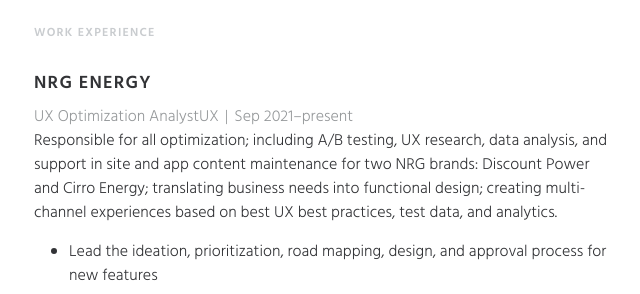
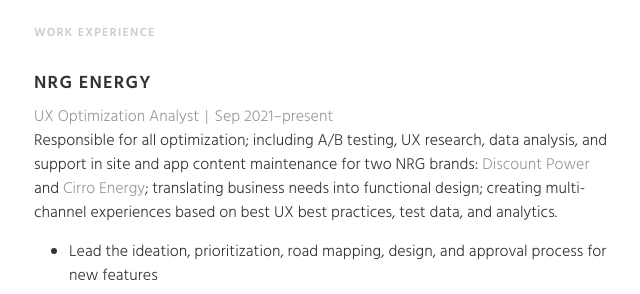
Before and after one commit to mattfredfry/mattfredfry.github.io, a Jekyll site: the page built from resume.html, in a window 1280 px wide and 900 px high. Shown: the part 346-640 px from the top of the window, without its empty margins (316-956 px from the left). Built offline with Jekyll 4.4.1, drawn with Linux system fonts in a browser that asks for light colours; nearby versions of some CDN libraries.

Commit message:
fixing typos

```diff
--- a/resume.html
+++ b/resume.html
@@ -42,9 +42,9 @@
             <a class="c-fancy-link" href="https://www.nrg.com/" target="_blank">
               <h3>NRG Energy</h3><div class="icon-link"></div>
             </a>
-            <div class="secondary"><span>UX Optimization AnalystUX</span><span class="separator">|</span><span><span>Sep 2021</span><span>–</span><span>present</span></span>
+            <div class="secondary"><span>UX Optimization Analyst</span><span class="separator">|</span><span><span>Sep 2021</span><span>–</span><span>present</span></span>
             </div>
-            <p>Responsible for all optimization; including A/B testing, UX research, data analysis, and support in site and app content maintenance for two NRG brands: Discount Power and Cirro Energy; translating business needs into functional design; creating multi-channel experiences based on best UX best practices, test data, and analytics.</p>
+            <p>Responsible for all optimization; including A/B testing, UX research, data analysis, and support in site and app content maintenance for two NRG brands: <a href="https://www.discountpowertx.com/" target="_blank">Discount Power</a> and <a href="https://www.cirroenergy.com/" target="_blank">Cirro Energy</a>; translating business needs into functional design; creating multi-channel experiences based on best UX best practices, test data, and analytics.</p>
             <ul class="section-highlights">
               <li class="section-highlight">Lead the ideation, prioritization, road mapping, design, and approval process for new features</li>
               <li class="section-highlight">Prepare documentation for planning and execution of all testing activities and maintain library of results</li>
@@ -91,7 +91,7 @@
             <a class="c-fancy-link" href="https://www.bcg.com/" target="_blank">
               <h3>Boston Consulting Group (BCG)</h3><div class="icon-link"></div>
             </a>
-            <div class="secondary"><span>Expert Advisor</span><span class="separator">|</span><span><span>May, 2019</span><span>–</span><span>Jan, 2021</span></span>
+            <div class="secondary"><span>Expert Advisor</span><span class="separator">|</span><span><span>May, 2019</span><span>–</span><span>present</span></span>
             </div>
             <p>Specialist lead for digital analytics + CRO solutions to multi-team new business creation unit for a top-10 Fortune 100 company, driving analytics strategy across a lean startup environment, working closely with client and internal stakeholders to shape programs and derive actionable insights to hit revenue targets.</p>
             <ul class="section-highlights">
```
